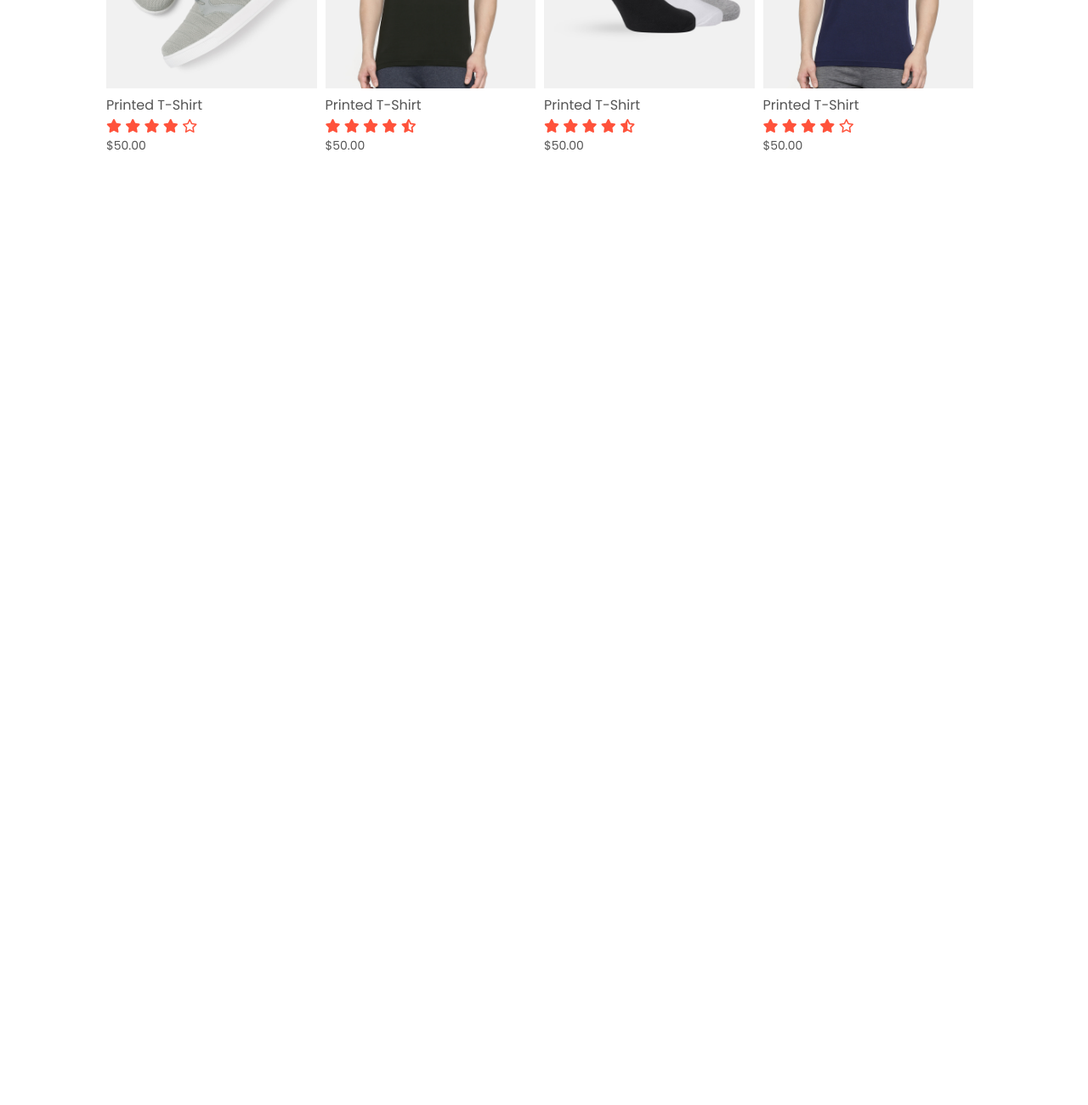
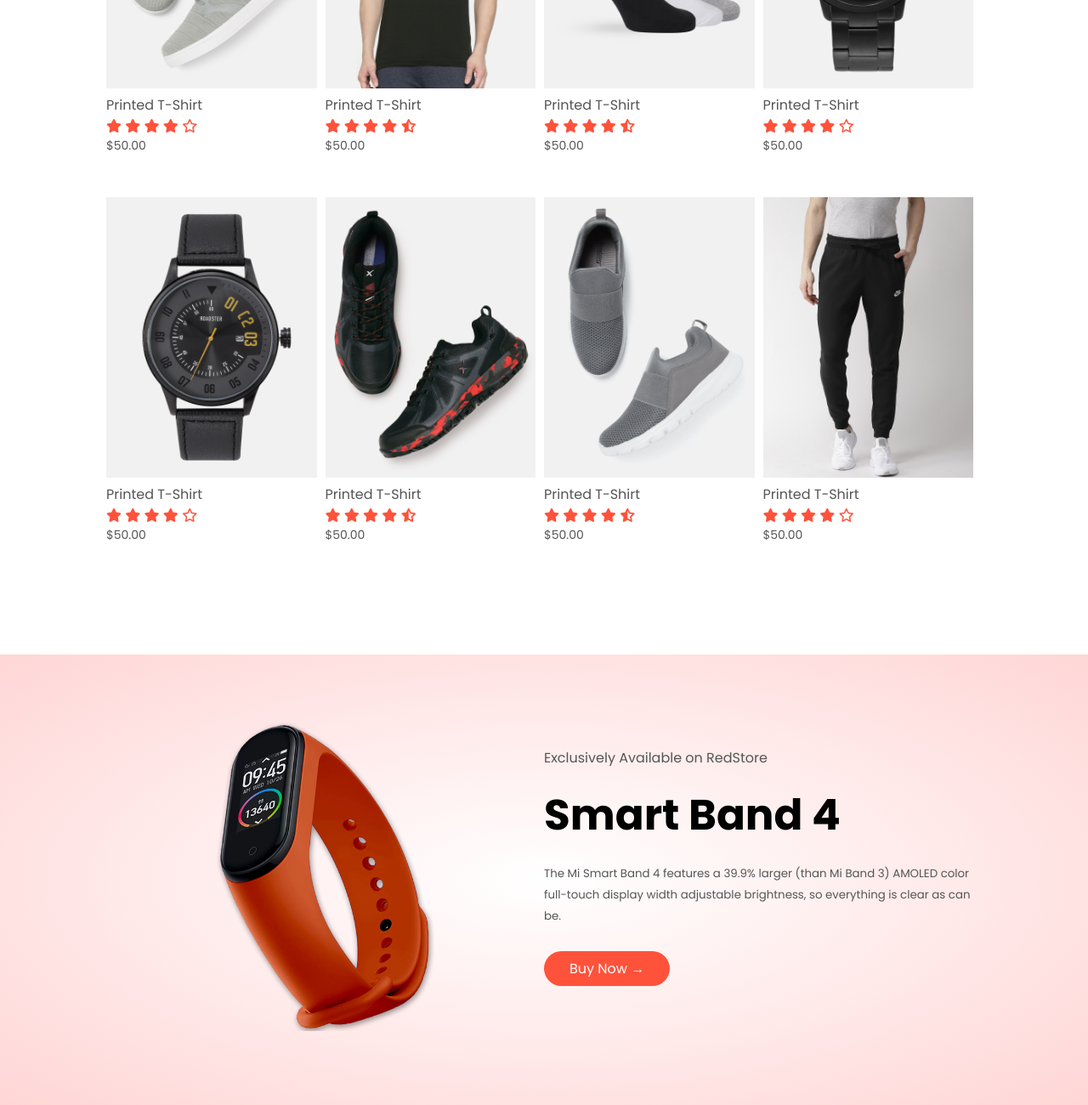
Before and after one commit to ing-cesarionivar/ecommerce-design, a plain HTML site: page index.html in a window 1280 px wide. Shown: the part 2055-3355 px from the top of the page at 85% size. Before the commit the page ends 2287 px from the top, so only its background shows below. Drawn offline with Linux system fonts and the light colour scheme.

Commit message:
Offer section added

```diff
--- a/index.html
+++ b/index.html
@@ -154,7 +154,7 @@
                 <p>$50.00</p>
             </div>
             <div class="col-4">
-                <img src="images/product-4.jpg" alt="">
+                <img src="images/product-8.jpg" alt="">
                 <h4>Printed T-Shirt</h4>
                 <div class="rating">
                     <i class="fas fa-star"></i>
@@ -165,8 +165,77 @@
                 </div>
                 <p>$50.00</p>
             </div>
+            <div class="col-4">
+                <img src="images/product-9.jpg" alt="">
+                <h4>Printed T-Shirt</h4>
+                <div class="rating">
+                    <i class="fas fa-star"></i>
+                    <i class="fas fa-star"></i>
+                    <i class="fas fa-star"></i>
+                    <i class="fas fa-star"></i>
+                    <i class="far fa-star"></i>
+                </div>
+                <p>$50.00</p>
+            </div>
+            <div class="col-4">
+                <img src="images/product-10.jpg" alt="">
+                <h4>Printed T-Shirt</h4>
+                <div class="rating">
+                    <i class="fas fa-star"></i>
+                    <i class="fas fa-star"></i>
+                    <i class="fas fa-star"></i>
+                    <i class="fas fa-star"></i>
+                    <i class="fas fa-star-half-alt"></i>
+                </div>
+                <p>$50.00</p>
+            </div>
+            <div class="col-4">
+                <img src="images/product-11.jpg" alt="">
+                <h4>Printed T-Shirt</h4>
+                <div class="rating">
+                    <i class="fas fa-star"></i>
+                    <i class="fas fa-star"></i>
+                    <i class="fas fa-star"></i>
+                    <i class="fas fa-star"></i>
+                    <i class="fas fa-star-half-alt"></i>
+                </div>
+                <p>$50.00</p>
+            </div>
+            <div class="col-4">
+                <img src="images/product-12.jpg" alt="">
+                <h4>Printed T-Shirt</h4>
+                <div class="rating">
+                    <i class="fas fa-star"></i>
+                    <i class="fas fa-star"></i>
+                    <i class="fas fa-star"></i>
+                    <i class="fas fa-star"></i>
+                    <i class="far fa-star"></i>
+                </div>
+                <p>$50.00</p>
+            </div>
+        </div>
+    </div>
 
+    <!--------------- offer --------------->
+    <div class="offer">
+        <div class="small-container">
+            <div class="row">
+                <div class="col-2">
+                    <img src="images/exclusive.png" class="offer-img">
+                </div>
+                <div class="col-2">
+                    <p>Exclusively Available on RedStore</p>
+                    <h1>Smart Band 4</h1>
+                    <small>The Mi Smart Band 4 features a 39.9% larger (than Mi Band 3)  AMOLED color full-touch display width adjustable brightness, so everything is clear as can be.</small>
+                    <p>
+                        <a href="" class="btn">Buy Now &#8594;</a>
+                    </p>
+                </div>
+            </div>
+        </div>
     </div>
+
+
 
 
 
--- a/style.css
+++ b/style.css
@@ -159,3 +159,17 @@ h4 {
 .col-4:hover {
     transform: translateY(-5px);
 }
+
+.offer {
+    background: radial-gradient(#ffffff, #ffd6d6);
+    margin-top: 80px;
+    padding: 30px 0;
+}
+
+.col-2 .offer-img {
+    padding: 50px;
+}
+
+small {
+    color: #555555;
+}
```
